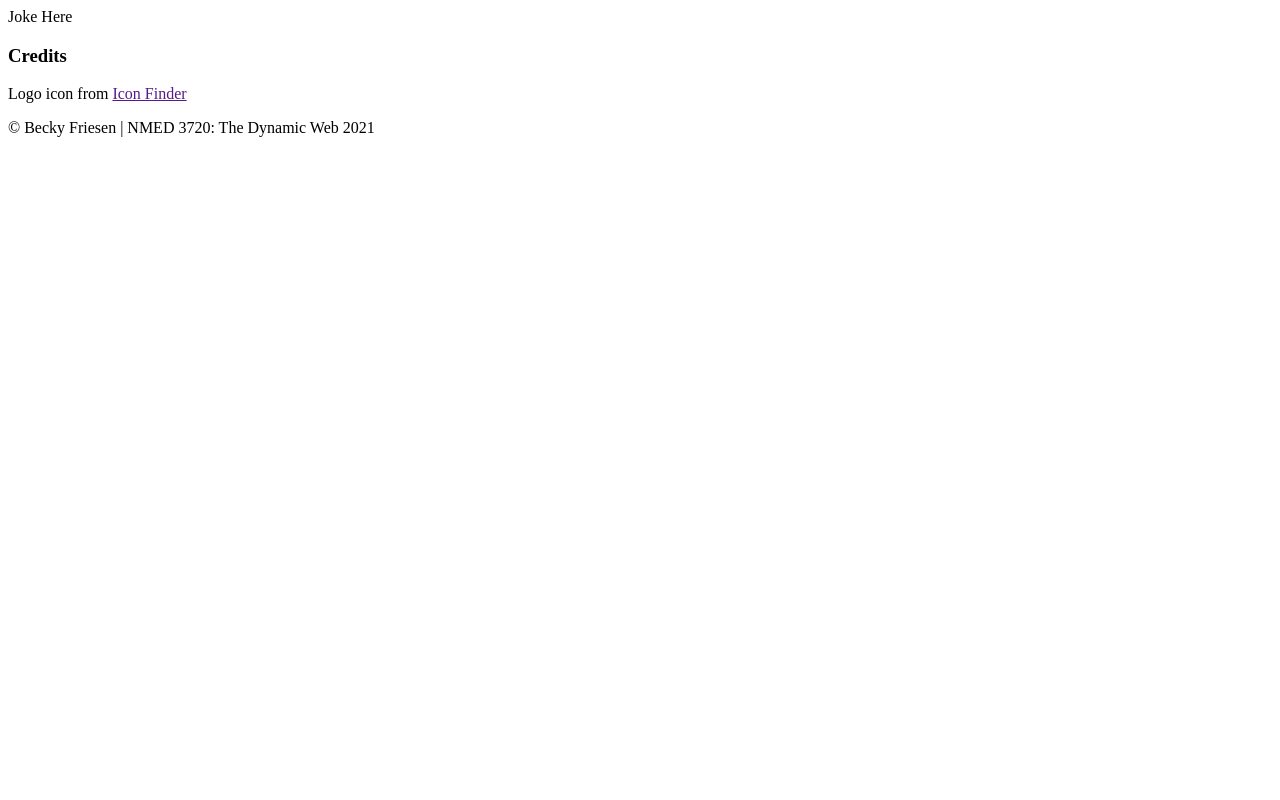
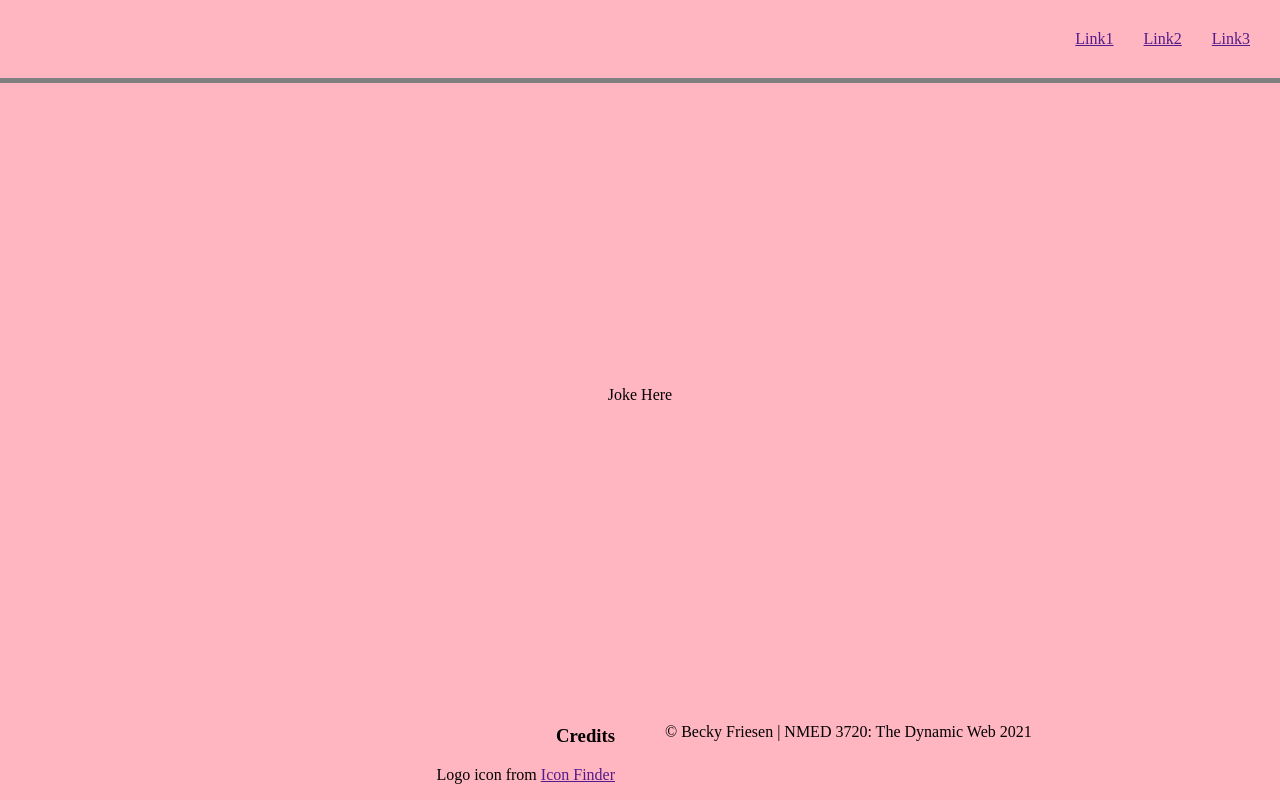
Before and after one commit to friesenb13/exercise2, a plain HTML site: page index.html in a window 1280 px wide. Drawn offline with Linux system fonts and the light colour scheme.

Commit message:
layout done

```diff
--- /dev/null
+++ b/CSS/style.css
@@ -0,0 +1,63 @@
+*{
+    box-sizing: border-box;
+}
+
+body, html{
+    min-height: 100vh;
+    margin:0;
+}
+
+img {
+    max-width:  100%;
+}
+
+
+body {
+    background:lightpink;
+}
+
+nav ul{
+    list-style: none;
+    padding:0;
+    margin:0;
+    display: flex;
+    grid-gap: 30px;
+
+
+}
+
+header {
+    border-bottom: 5px solid grey;
+    padding: 30px;
+    display: flex;
+    justify-content: space-between;
+    align-items: center;
+}
+
+body {
+    display: flex;
+    flex-direction: column;
+}
+
+main{
+    flex-grow:1;
+    display: flex;
+    justify-content: center;
+    align-items: center;
+}
+
+footer{
+    display: grid;
+    grid-template-columns: 1fr 1fr;
+    justify-content: center;
+    grid-gap: 50px;
+}
+
+.credits{
+    text-align:right;
+
+}
+/*
+.myelement {
+  cursor: url(images/cat.png), auto;
+}*/
--- a/index.html
+++ b/index.html
@@ -3,18 +3,31 @@
 
 <head>
     <title>Exercise 2</title>
-    <meat charset="UTF-8"></meat>
+    <meta charset="UTF-8">
+    <link rel="stylesheet" href="css/style.css">
 </head>
 
 <body>
     <header>
-        <div class="logo"></div>
+
+        <div class="logo">
+<!--                        <img src="Images/cat.png">-->
+        </div>
+
+        <nav>
+            <ul>
+                <li><a href="">Link1</a></li>
+                <li><a href="">Link2</a></li>
+                <li><a href="">Link3</a></li>
+            </ul>
+        </nav>
+
     </header>
     <main>
         <div class="joke">Joke Here</div>
     </main>
     <footer>
-        <div>
+        <div class="credits">
             <h3>Credits</h3>
             <p>Logo icon from <a href="">Icon Finder</a></p>
         </div>
```
Also changed, not shown: Images/cat-laugh.png (added), Images/cat.png (added), style.css (deleted), 3 other files.
